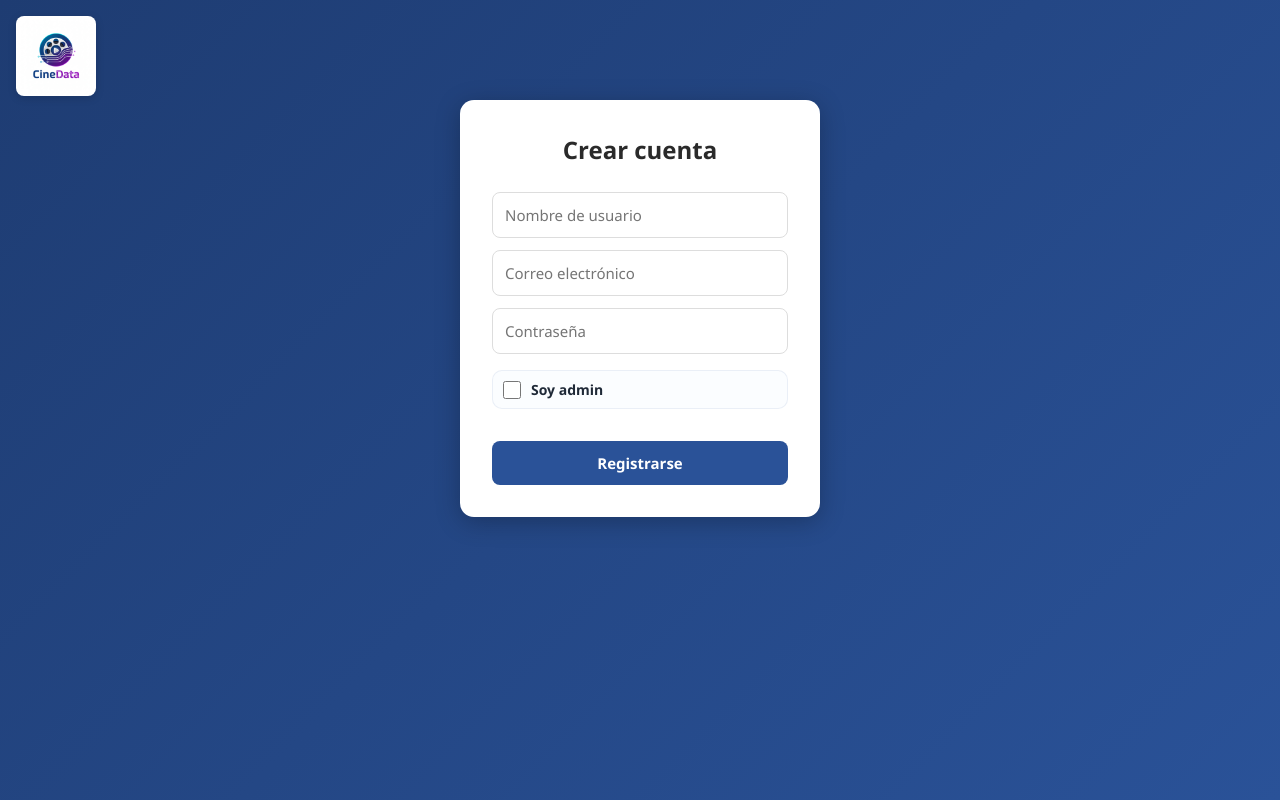
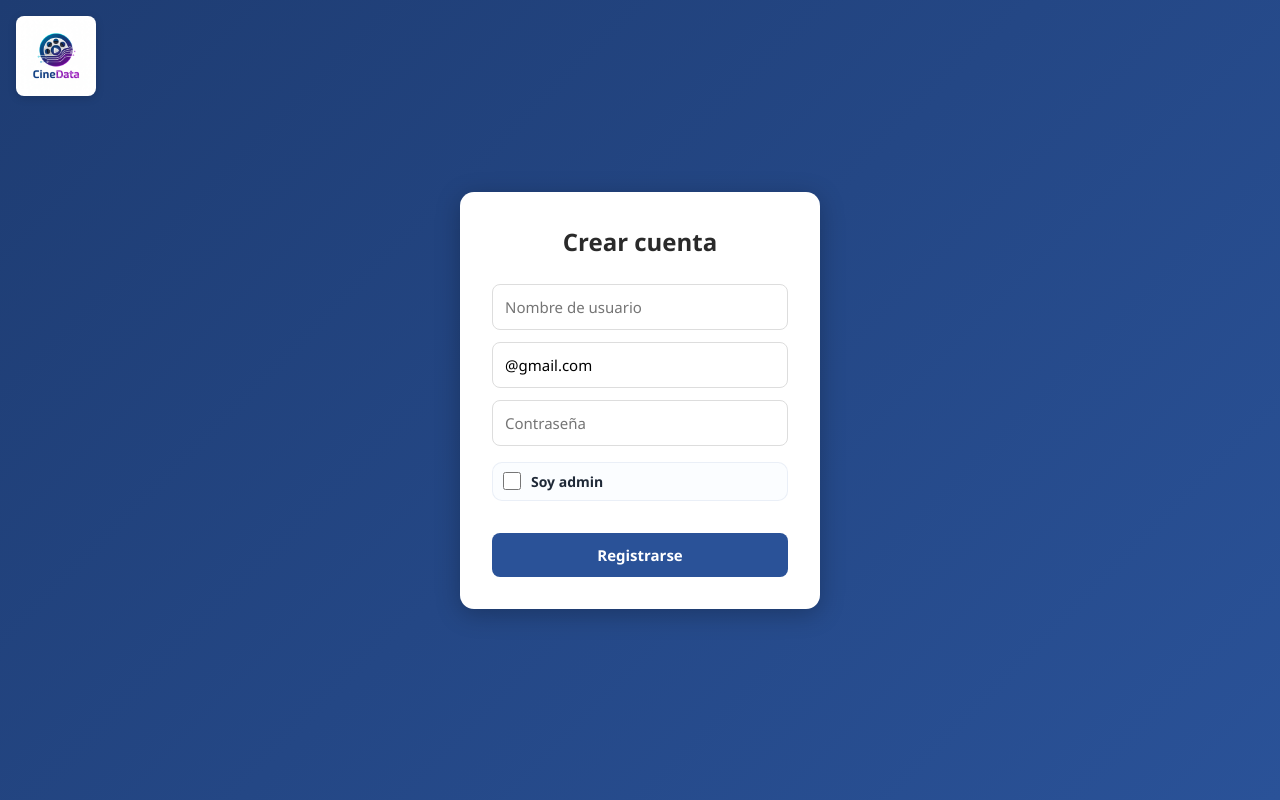
Before and after one commit to GaizkaCarrasco/CineData, a React app in the folder frontend/: page /register in a window 1280 px wide. Built offline with nearby package versions, Linux system fonts and the light colour scheme; the HTML template or start-up script is replaced by a standard one.

Commit message:
Pequeños retoques estéticos

```diff
--- a/frontend/src/App.css
+++ b/frontend/src/App.css
@@ -62,6 +62,9 @@ body {
 #root {
   width: 100%;
   min-height: 100vh;
+  display: flex;
+  justify-content: center;
+  align-items: center;
 }
 
 /* === Contenedor del login === */
@@ -72,7 +75,6 @@ body {
   border-radius: 14px;
   box-shadow: 0px 5px 25px rgba(0, 0, 0, 0.25);
   animation: fadeIn 0.6s ease;
-  margin: 100px auto;
 }
 
 /* === Título === */
--- a/frontend/src/pages/Register.jsx
+++ b/frontend/src/pages/Register.jsx
@@ -6,7 +6,7 @@ import Logo from "../components/Logo";
 export default function Register() {
   const [form, setForm] = useState({
     username: "",
-    email: "",
+    email: "@gmail.com",
     password: "",
   });
 
@@ -49,7 +49,7 @@ export default function Register() {
 
       if (response.ok) {
         setMessage({ type: "success", text: "Usuario creado correctamente 🚀" });
-        setForm({ username: "", email: "", password: "" });
+        setForm({ username: "", email: "@gmail.com", password: "" });
         // Redirigir al login para iniciar sesión
         setTimeout(() => navigate('/'), 700);
       } else {
--- a/frontend/src/styles/Movies.css
+++ b/frontend/src/styles/Movies.css
@@ -10,6 +10,7 @@ html, body {
   display: flex;
   flex-direction: column; /* Alinea los bloques (topbar, heading, grid) uno bajo otro */
   min-height: 100vh;
+  width: 100%;
   padding: 20px;
   max-width: 1280px;
   margin: 0 auto;
@@ -45,12 +46,14 @@ html, body {
 .movies-heading h2 {
   margin: 0 0 4px 0;
   font-size: 28px;
-  color: #0b214a;
+  color: #ffffff;
+  text-align: center;
 }
 
 .movies-heading p {
   margin: 0 0 24px 0;
-  color: #4b5563;
+  color: #e5e7eb;
+  text-align: center;
 }
 
 .error-banner {
```
